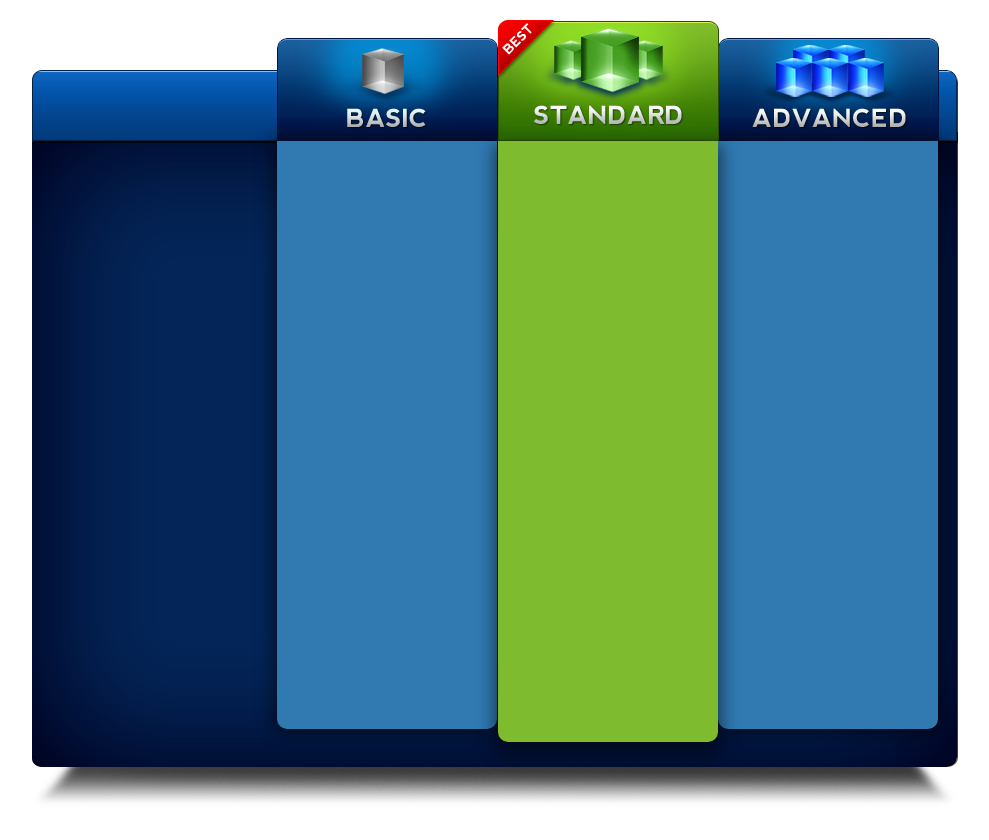
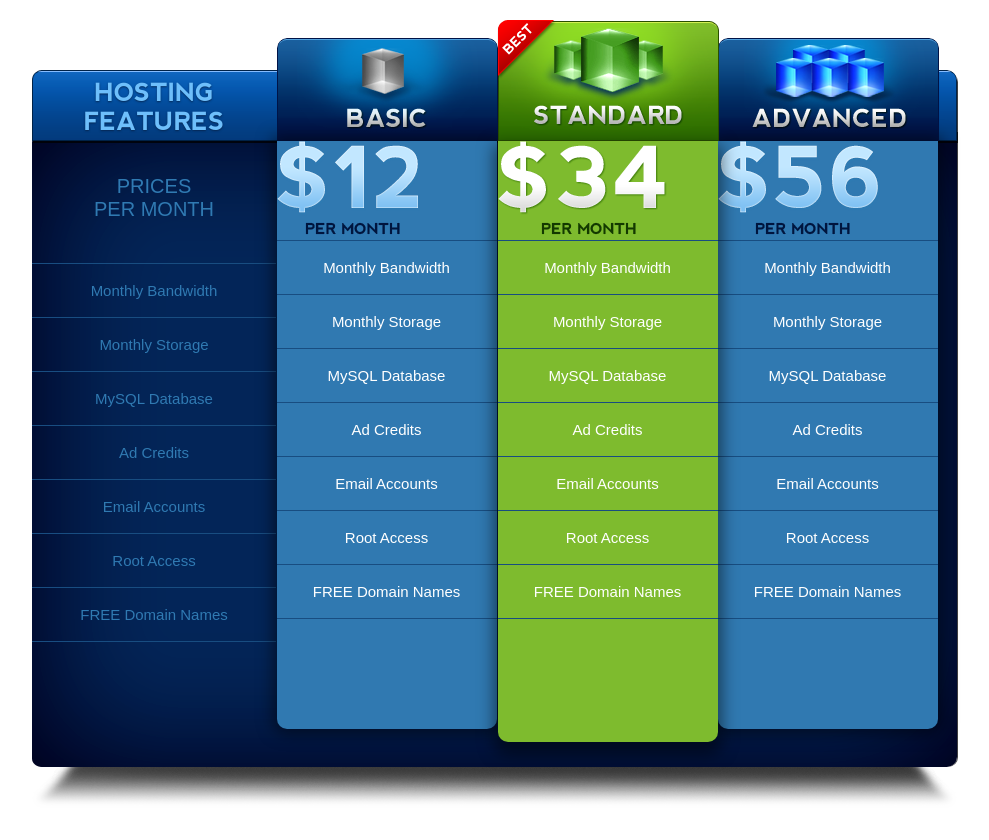
Before and after one commit to schao87/codify-adobe-assets, a plain HTML site: page index.html in a window 1280 px wide. Shown: the whole page, without its empty margins (146-1135 px from the left). Drawn offline with Linux system fonts and the light colour scheme.

Commit message:
added package text

```diff
--- a/index.html
+++ b/index.html
@@ -6,21 +6,164 @@
 	 </head>
 	 <body>
 	 	<div class="background">
-	 		<div class="backtop"></div>
-	 		<div class="backbottom"></div>
+	 		<div class="backtop">
+	 			<div class="hosting">
+	 				HOSTING FEATURES
+	 			</div>
+	 		</div>
+	 		<div class="backbottom">
+	 			<div class="featuresWrap">
+	 				<div class="bigbox">
+	 					<div class="ppm">
+	 						PRICES<br>PER MONTH
+	 					</div>
+	 				</div>
+	 				<div class="divider"></div>
+	 				<div class="smallbox">
+	 					<div class="featuresText">Monthly Bandwidth</div>
+	 				</div>
+	 				<div class="divider"></div>
+	 				<div class="smallbox">
+	 					<div class="featuresText">Monthly Storage</div>
+	 				</div>
+	 				<div class="divider"></div>
+	 				<div class="smallbox">
+	 					<div class="featuresText">MySQL Database</div>
+	 				</div>
+	 				<div class="divider"></div>
+	 				<div class="smallbox">
+	 					<div class="featuresText">Ad Credits</div>
+	 				</div>
+	 				<div class="divider"></div>
+	 				<div class="smallbox">
+	 					<div class="featuresText">Email Accounts</div>
+	 				</div>
+	 				<div class="divider"></div>
+	 				<div class="smallbox">
+	 					<div class="featuresText">Root Access</div>
+	 				</div>
+	 				<div class="divider"></div>
+	 				<div class="smallbox">
+	 					<div class="featuresText">FREE Domain Names</div>
+	 				</div>
+	 				<div class="divider"></div>
+	 			</div>
+	 		</div>
 	 		<div class="backshadow"></div>
 	 		<div class="packageWrap">
 	 			<div class="basic">
 	 				<div class="packagename"></div>
-	 				<div class="basicDetails"></div>
+	 				<div class="basicDetails">
+	 					<div class="prices">
+	 						<img src="img/12bucks.png">
+	 					</div>
+
+		 				<div class="packagedivider"></div>
+		 				<div class="packagesmallbox">
+		 					<div class="packageSpecs">Monthly Bandwidth</div>
+		 				</div>
+		 				<div class="packagedivider"></div>
+		 				<div class="packagesmallbox">
+		 					<div class="packageSpecs">Monthly Storage</div>
+		 				</div>
+		 				<div class="packagedivider"></div>
+		 				<div class="packagesmallbox">
+		 					<div class="packageSpecs">MySQL Database</div>
+		 				</div>
+		 				<div class="packagedivider"></div>
+		 				<div class="packagesmallbox">
+		 					<div class="packageSpecs">Ad Credits</div>
+		 				</div>
+		 				<div class="packagedivider"></div>
+		 				<div class="packagesmallbox">
+		 					<div class="packageSpecs">Email Accounts</div>
+		 				</div>
+		 				<div class="packagedivider"></div>
+		 				<div class="packagesmallbox">
+		 					<div class="packageSpecs">Root Access</div>
+		 				</div>
+		 				<div class="packagedivider"></div>
+		 				<div class="packagesmallbox">
+		 					<div class="packageSpecs">FREE Domain Names</div>
+		 				</div>
+		 				<div class="packagedivider"></div>
+	 				</div>
 	 			</div>
 	 			<div class="standard">
 	 				<div class="packagename"></div>
-	 				<div class="standardDetails"></div>
+	 				<div class="standardDetails">
+	 					<div class="prices">
+	 						<img src="img/34bucks.png">
+	 					</div>
+
+		 				<div class="packagedivider"></div>
+		 				<div class="packagesmallbox">
+		 					<div class="packageSpecs">Monthly Bandwidth</div>
+		 				</div>
+		 				<div class="packagedivider"></div>
+		 				<div class="packagesmallbox">
+		 					<div class="packageSpecs">Monthly Storage</div>
+		 				</div>
+		 				<div class="packagedivider"></div>
+		 				<div class="packagesmallbox">
+		 					<div class="packageSpecs">MySQL Database</div>
+		 				</div>
+		 				<div class="packagedivider"></div>
+		 				<div class="packagesmallbox">
+		 					<div class="packageSpecs">Ad Credits</div>
+		 				</div>
+		 				<div class="packagedivider"></div>
+		 				<div class="packagesmallbox">
+		 					<div class="packageSpecs">Email Accounts</div>
+		 				</div>
+		 				<div class="packagedivider"></div>
+		 				<div class="packagesmallbox">
+		 					<div class="packageSpecs">Root Access</div>
+		 				</div>
+		 				<div class="packagedivider"></div>
+		 				<div class="packagesmallbox">
+		 					<div class="packageSpecs">FREE Domain Names</div>
+		 				</div>
+		 				<div class="packagedivider"></div>
+	 				</div>
 	 			</div>
 	 			<div class="advanced">
 	 				<div class="packagename"></div>
-	 				<div class="advancedDetails"></div>
+	 				<div class="advancedDetails">
+	 					<div class="prices">
+	 						<img src="img/56bucks.png">
+	 					</div>
+
+		 				<div class="packagedivider"></div>
+		 				<div class="packagesmallbox">
+		 					<div class="packageSpecs">Monthly Bandwidth</div>
+		 				</div>
+		 				<div class="packagedivider"></div>
+		 				<div class="packagesmallbox">
+		 					<div class="packageSpecs">Monthly Storage</div>
+		 				</div>
+		 				<div class="packagedivider"></div>
+		 				<div class="packagesmallbox">
+		 					<div class="packageSpecs">MySQL Database</div>
+		 				</div>
+		 				<div class="packagedivider"></div>
+		 				<div class="packagesmallbox">
+		 					<div class="packageSpecs">Ad Credits</div>
+		 				</div>
+		 				<div class="packagedivider"></div>
+		 				<div class="packagesmallbox">
+		 					<div class="packageSpecs">Email Accounts</div>
+		 				</div>
+		 				<div class="packagedivider"></div>
+		 				<div class="packagesmallbox">
+		 					<div class="packageSpecs">Root Access</div>
+		 				</div>
+		 				<div class="packagedivider"></div>
+		 				<div class="packagesmallbox">
+		 					<div class="packageSpecs">FREE Domain Names</div>
+		 				</div>
+		 				<div class="packagedivider"></div>
+	 				</div>
 	 			</div>
 	 		</div>
 	 	</div>
--- a/styles.css
+++ b/styles.css
@@ -1,5 +1,10 @@
+@font-face{
+	font-family: nevis;
+	src: url(nevis-bold.ttf);
+}
 *{
 	margin: 0;
+	font-family: arial;
 }
 .background{
 	width: 925px;
@@ -95,3 +100,72 @@
 	background-repeat: no-repeat;
 	border-radius: 10px 10px 0 0;
 }
+.hosting{
+	width: 245px;
+	font-family: nevis;
+	color: #6ebffb;
+	font-size: 25px;
+	padding-top: 8px;
+	font-weight: 700;
+	text-align: center;
+	text-shadow: 0px 1px 2px rgba(7, 31, 65, 0.75);
+}
+.featuresWrap{
+	width: 245px;
+	height: 635px;
+	position: relative;
+}
+.bigbox{
+	height: 130px;
+	width: 245px;
+}
+.ppm{
+	position: relative;
+	float: left;
+	color: #307ab2;
+	font-size: 20px;
+	font-weight: 400;
+	text-align: center;
+	width: 245px;
+	height: 46px;
+	margin-top: 43px;
+}
+.divider{
+	box-shadow: 0px 1px 0px 0px #184d81;
+	width: 244px;
+	height: 1px;
+	float: left;
+}
+.packagedivider{
+	box-shadow: 0px 1px 0px 0px #184d81;
+	width: 220px;
+	height: 1px;
+	float: left;
+}
+.smallbox{
+	height: 53px;
+	width: 245px;
+	float: left;
+}
+.packagesmallbox{
+	height: 53px;
+	width: 220px;
+	float: left;
+}
+.featuresText{
+	color:  #307ab2;
+	font-size: 15px;
+	font-weight: 400;
+	text-align: center;
+	margin-top: 19px;
+}
+.packageSpecs{
+	color:  white;
+	font-size: 15px;
+	font-weight: 400;
+	text-align: center;
+	margin-top: 19px;
+}
+.prices{
+
+}
```
Also changed, not shown: img/12bucks.png (added), img/34bucks.png (added), img/56bucks.png (added), nevis-bold.ttf (added).
